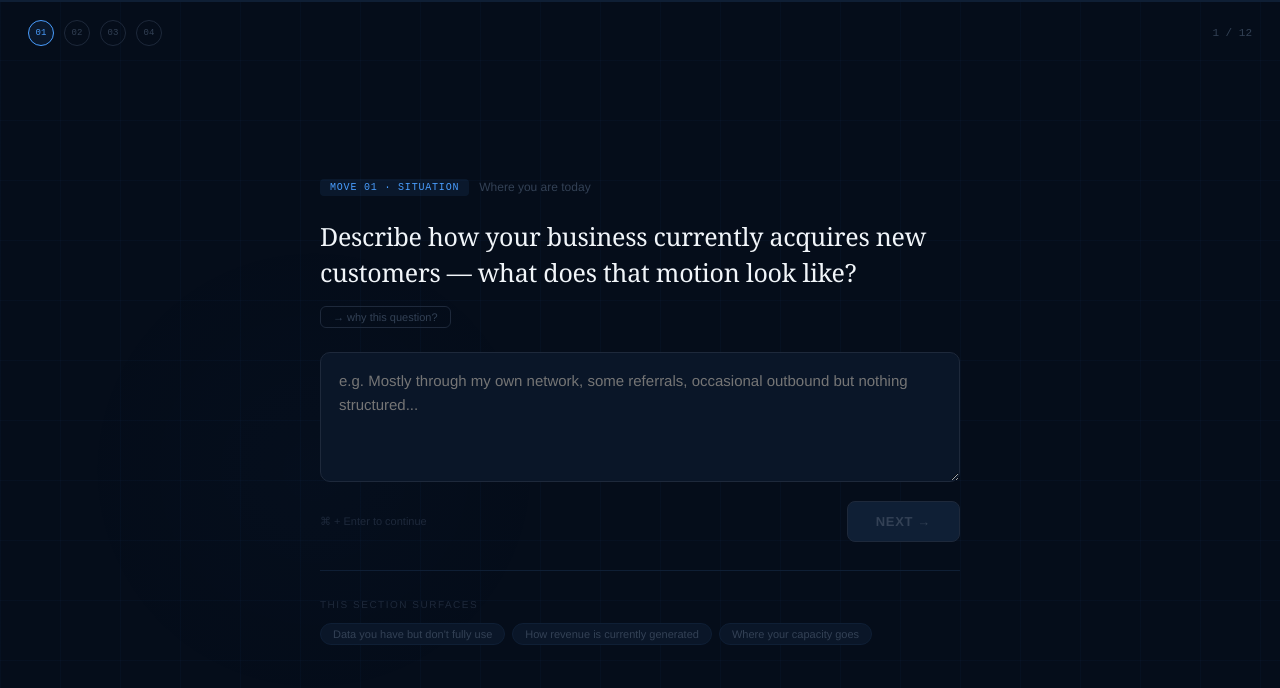
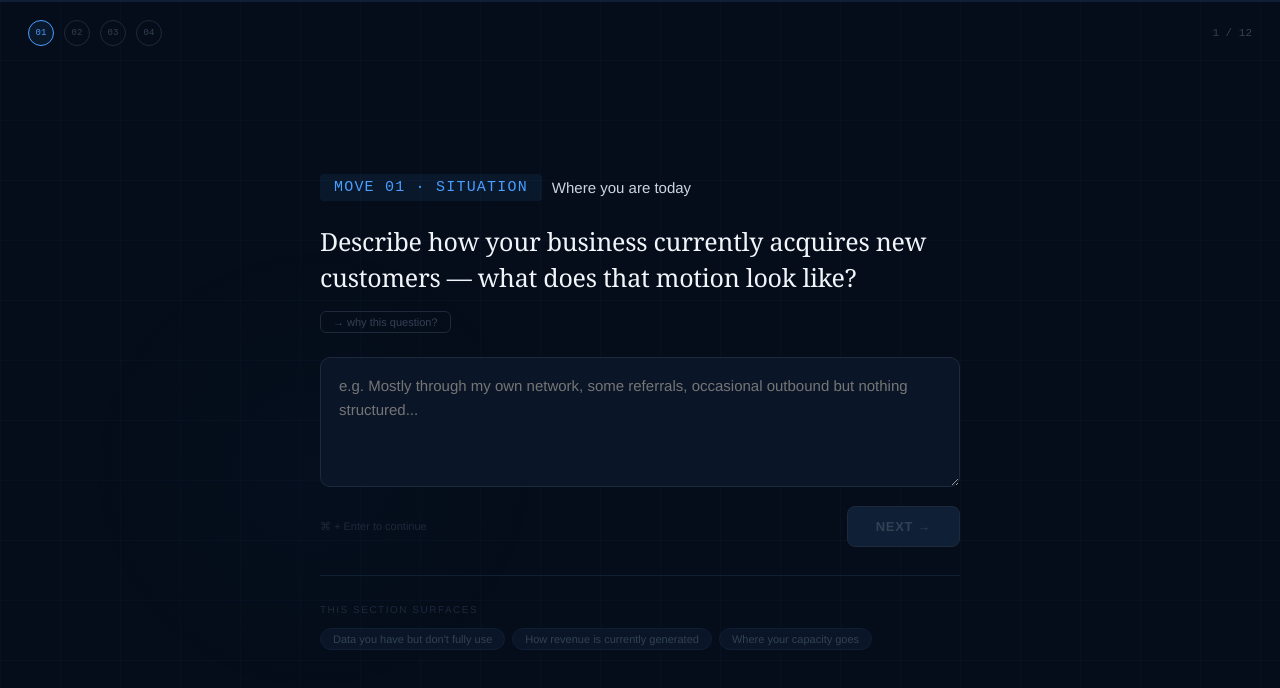
Before and after one commit to ESE-Louis/predicta-discovery, a Next.js app: page / in a window 1280 px wide. Both pictures are taken after a click on the button "DISCOVER MY REVENUE OPPORTUNITIES →". Shown: the top 688 px of the page. Built offline with nearby package versions, Linux system fonts and the light colour scheme.

Commit message:
Increase move badge and number sizes across all screens

```diff
--- a/components/Discovery.jsx
+++ b/components/Discovery.jsx
@@ -273,7 +273,7 @@ export default function Discovery() {
         <div style={{ display: "flex", gap: 10, marginBottom: 28 }}>
           {MOVES.map(m => (
             <div key={m.id} style={{ flex: 1, background: "#0a1628", border: `1px solid ${m.accent}20`, borderRadius: 10, padding: "14px 10px", textAlign: "center" }}>
-              <div style={{ fontSize: 11, color: m.accent, fontFamily: "monospace", marginBottom: 6 }}>{m.number}</div>
+              <div style={{ fontSize: 20, color: m.accent, fontFamily: "monospace", marginBottom: 6 }}>{m.number}</div>
               <div style={{ fontSize: 10, color: "#f1f5f9", textTransform: "uppercase", letterSpacing: "0.08em", fontFamily: "Helvetica Neue, sans-serif", lineHeight: 1.3 }}>{m.label}</div>
             </div>
           ))}
@@ -491,8 +491,8 @@ export default function Discovery() {
       <div style={{ flex: 1, display: "flex", alignItems: "center", justifyContent: "center", padding: "0 24px 40px", position: "relative", zIndex: 2 }}>
         <div style={{ maxWidth: 640, width: "100%", opacity: transitioning ? 0 : 1, transform: transitioning ? "translateY(8px)" : "translateY(0)", transition: "all 0.4s cubic-bezier(0.4,0,0.2,1)" }}>
           <div style={{ display: "flex", alignItems: "center", gap: 10, marginBottom: 22 }}>
-            <span style={{ fontSize: 10, fontFamily: "monospace", background: `${currentMove.accent}15`, color: currentMove.accent, padding: "3px 10px", borderRadius: 4, letterSpacing: "0.08em" }}>MOVE {currentMove.number} · {currentMove.label.toUpperCase()}</span>
-            <span style={{ fontSize: 12, color: "#334155", fontFamily: "Helvetica Neue, sans-serif" }}>{currentMove.subtitle}</span>
+            <span style={{ fontSize: 15, fontFamily: "monospace", background: `${currentMove.accent}15`, color: currentMove.accent, padding: "5px 14px", borderRadius: 4, letterSpacing: "0.08em" }}>MOVE {currentMove.number} · {currentMove.label.toUpperCase()}</span>
+            <span style={{ fontSize: 15, color: "#cbd5e1", fontFamily: "Helvetica Neue, sans-serif" }}>{currentMove.subtitle}</span>
             {currentQuestion?.text === null && resolvedTexts[currentQuestion?.id] && (
               <span style={{ fontSize: 9, color: "#4a9eff", fontFamily: "Helvetica Neue, sans-serif", background: "#4a9eff10", border: "1px solid #4a9eff20", padding: "2px 7px", borderRadius: 4, letterSpacing: "0.06em" }}>ADAPTED</span>
             )}
```
